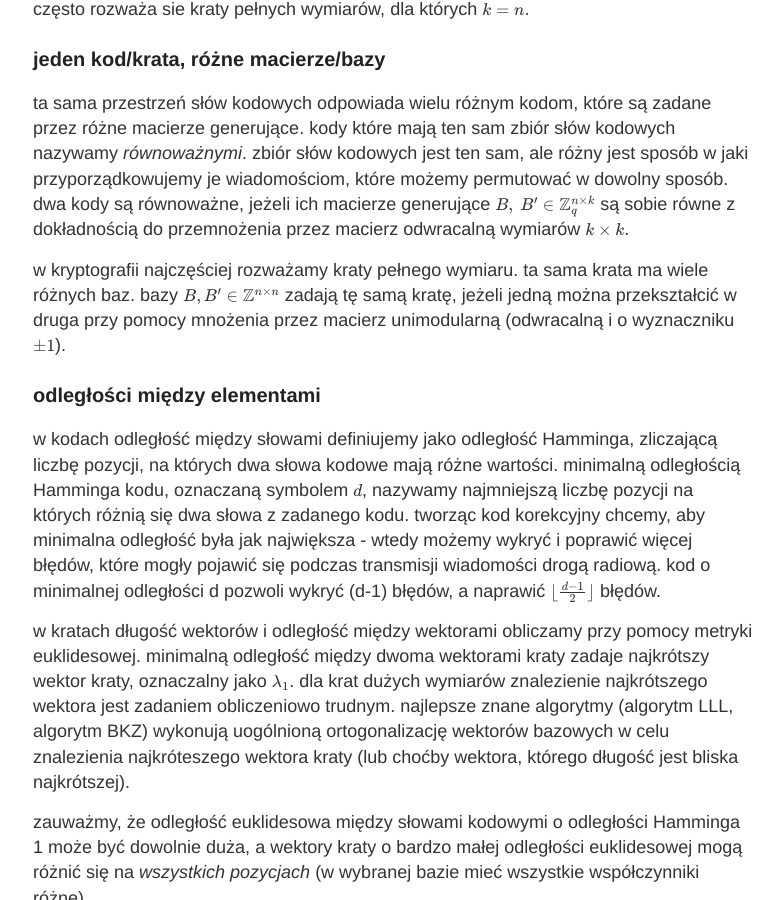
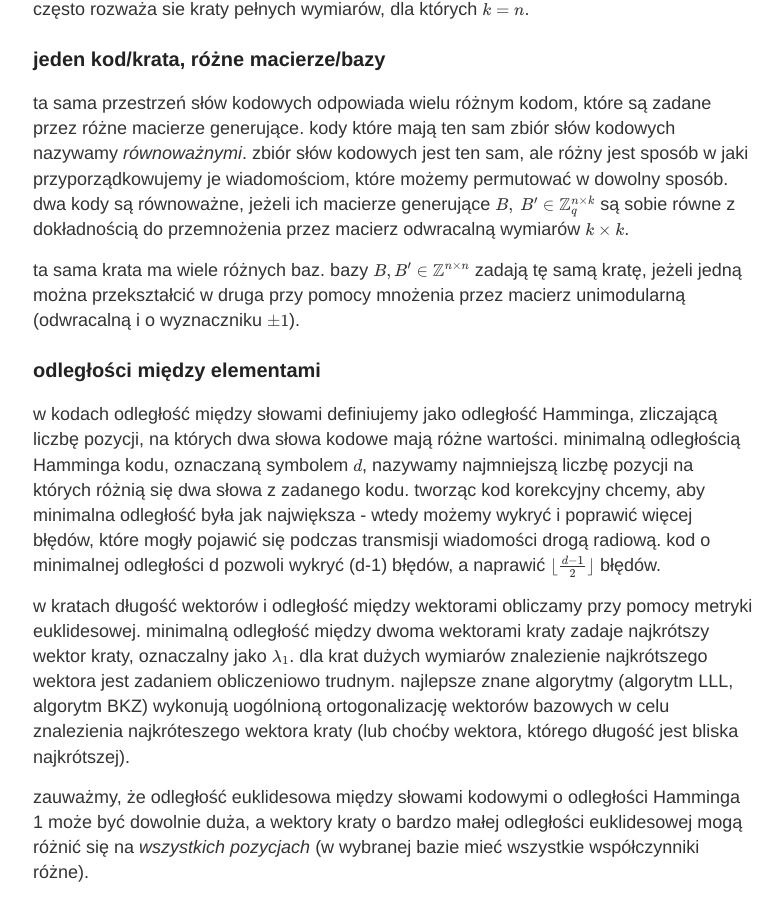
Before and after one commit to keIpie/keIpie.github.io, a Jekyll site: the page built from pq/_posts/2021-3-14-kraty-kody.md, in a window 1280 px wide and 900 px high, scrolled down 989 px. Shown: the whole window, without its empty margins (247-1029 px from the left). Built offline with Jekyll 4.4.1, drawn with Linux system fonts in a browser that asks for light colours; formulas are drawn with MathJax 3.

```diff
--- a/pq/_posts/2021-3-14-kraty-kody.md
+++ b/pq/_posts/2021-3-14-kraty-kody.md
@@ -35,8 +35,8 @@
 permutować w dowolny sposób. dwa kody są równoważne, jeżeli ich macierze generujące $B,~B' \in \mathbb{Z}_q^{n \times k}$ są sobie równe z dokładnością do
 przemnożenia przez macierz odwracalną wymiarów $k \times k$.
 
-w kryptografii najczęściej rozważamy kraty pełnego wymiaru. ta sama krata ma wiele różnych baz. bazy $B, B' \in \mathbb{Z}^{n \times n}$ zadają tę samą kratę,
-jeżeli jedną można przekształcić w druga przy pomocy mnożenia przez macierz unimodularną (odwracalną i o wyznaczniku $\pm 1$).
+ta sama krata ma wiele różnych baz. bazy $B, B' \in \mathbb{Z}^{n \times n}$ zadają tę samą kratę, jeżeli jedną można przekształcić w druga przy
+pomocy mnożenia przez macierz unimodularną (odwracalną i o wyznaczniku $\pm 1$).
 
 ### odległości między elementami
 
```
